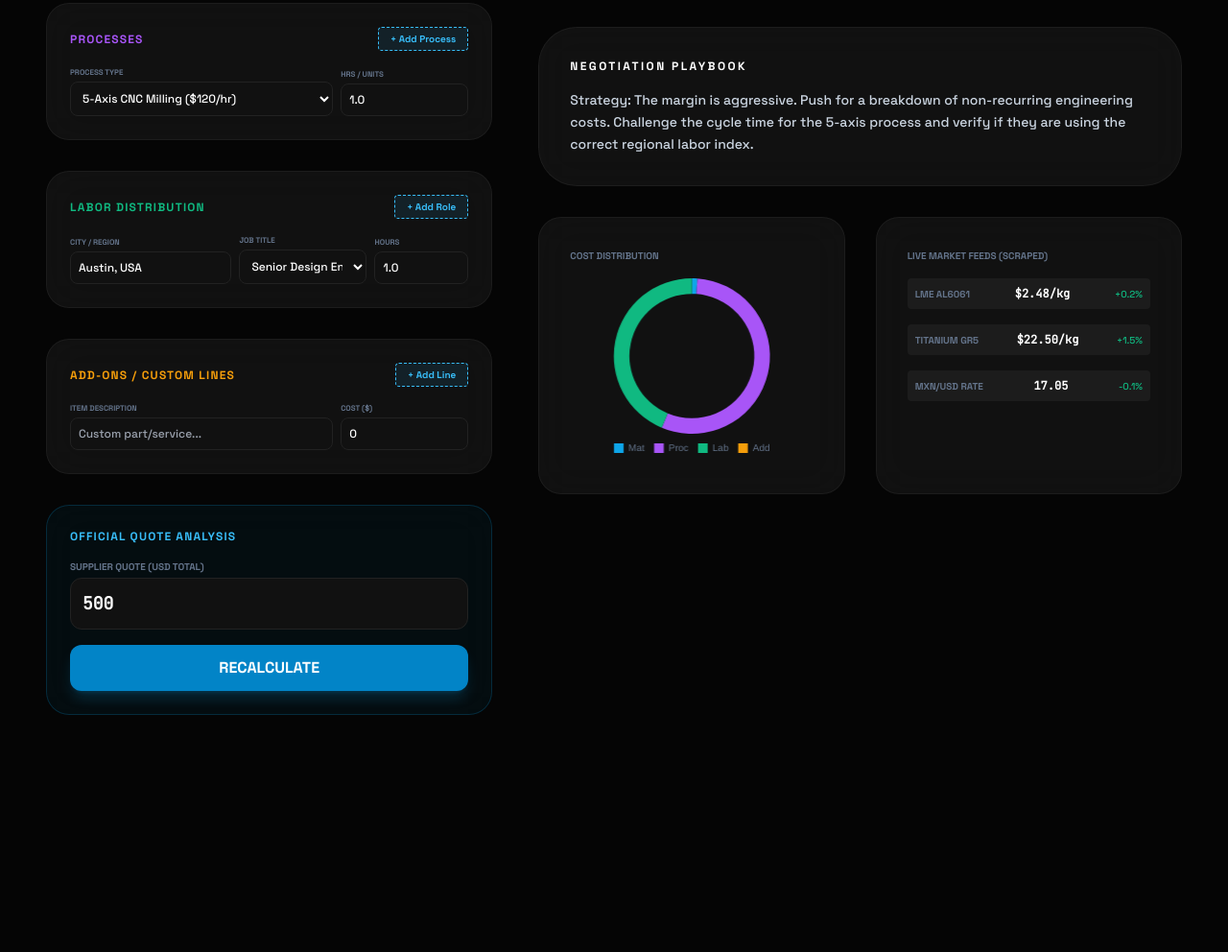
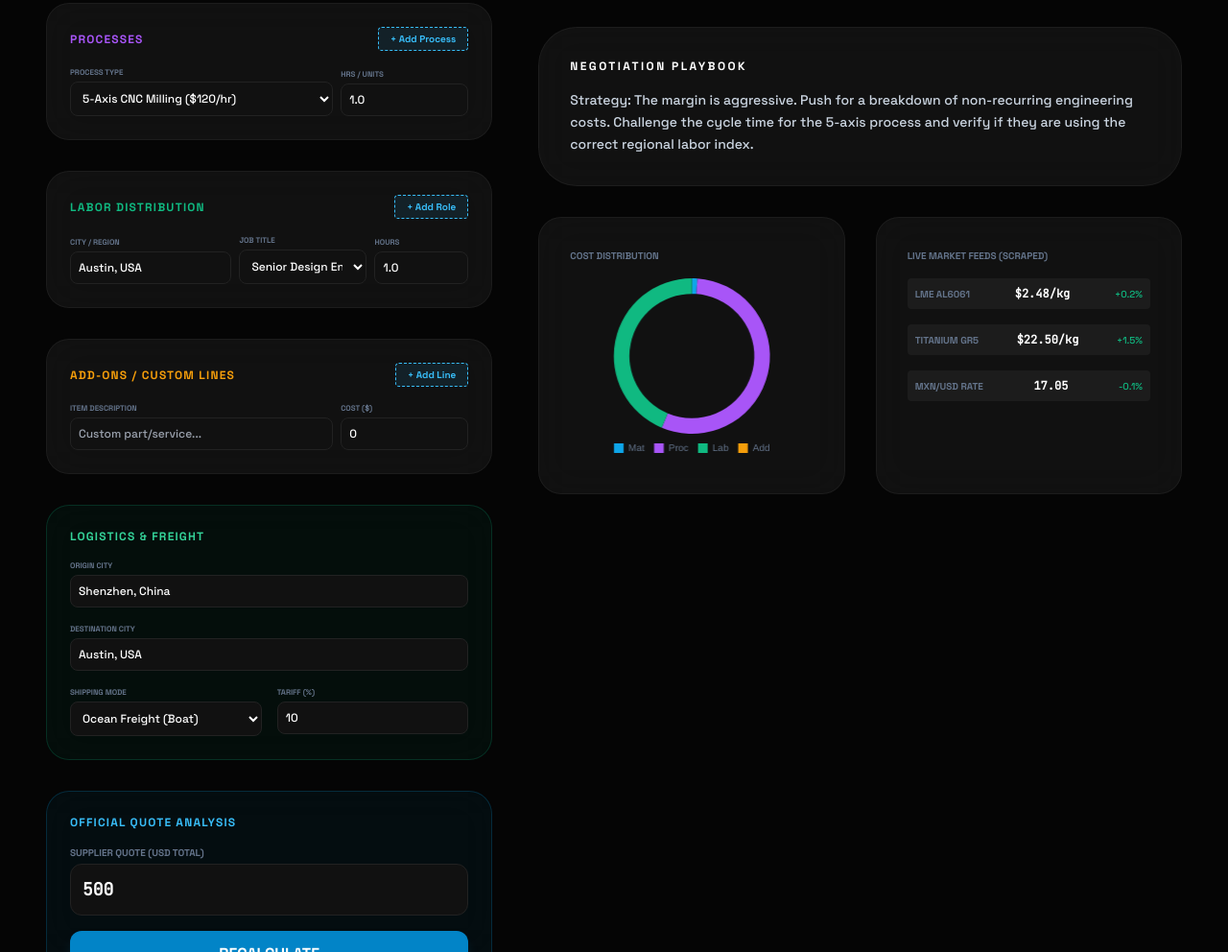
Before and after one commit to memefather/should-cost-live, a website: page index.html in a window 1280 px wide. Shown: the part 372-1364 px from the top of the page at 96% size. Before the commit the page ends 1165 px from the top, so only its background shows below. Drawn offline with nearby package versions, Linux system fonts and the light colour scheme.

Commit message:
Add Logistics section UI

```diff
--- a/index.html
+++ b/index.html
@@ -138,6 +138,36 @@
                 </section>
 
                 <!-- Global Quote Input -->
+                <!-- Logistics Section -->
+                <section class="glass-panel p-6 rounded-3xl border-emerald-500/20 bg-emerald-500/5">
+                    <h3 class="text-xs font-bold text-emerald-400 uppercase tracking-widest mb-4">Logistics & Freight</h3>
+                    <div class="space-y-4">
+                        <div class="relative">
+                            <label class="text-[8px] uppercase text-slate-500 font-bold block mb-1">Origin City</label>
+                            <input type="text" id="originCity" class="w-full input-dark p-2 rounded-lg text-xs" placeholder="Search Origin..." oninput="searchCities(this, 'origin')" value="Shenzhen, China">
+                            <div id="originResults" class="absolute z-50 w-full bg-black border border-white/10 rounded-lg mt-1 hidden max-h-40 overflow-y-auto"></div>
+                        </div>
+                        <div class="relative">
+                            <label class="text-[8px] uppercase text-slate-500 font-bold block mb-1">Destination City</label>
+                            <input type="text" id="destCity" class="w-full input-dark p-2 rounded-lg text-xs" placeholder="Search Destination..." oninput="searchCities(this, 'dest')" value="Austin, USA">
+                            <div id="destResults" class="absolute z-50 w-full bg-black border border-white/10 rounded-lg mt-1 hidden max-h-40 overflow-y-auto"></div>
+                        </div>
+                        <div class="grid grid-cols-2 gap-4">
+                            <div>
+                                <label class="text-[8px] uppercase text-slate-500 font-bold block mb-1">Shipping Mode</label>
+                                <select id="shippingMode" class="w-full input-dark p-2 rounded-lg text-xs" onchange="calculate()">
+                                    <option value="boat">Ocean Freight (Boat)</option>
+                                    <option value="air">Air Cargo</option>
+                                    <option value="truck">Ground (Truck)</option>
+                                </select>
+                            </div>
+                            <div>
+                                <label class="text-[8px] uppercase text-slate-500 font-bold block mb-1">Tariff (%)</label>
+                                <input type="number" id="tariffRate" class="w-full input-dark p-2 rounded-lg text-xs" value="10" oninput="calculate()">
+                            </div>
+                        </div>
+                    </div>
+                </section>
                 <section class="glass-panel p-6 rounded-3xl bg-sky-500/5 border-sky-500/20">
                     <h3 class="text-xs font-bold text-sky-400 uppercase tracking-widest mb-4">Official Quote Analysis</h3>
                     <div class="space-y-4">
```
